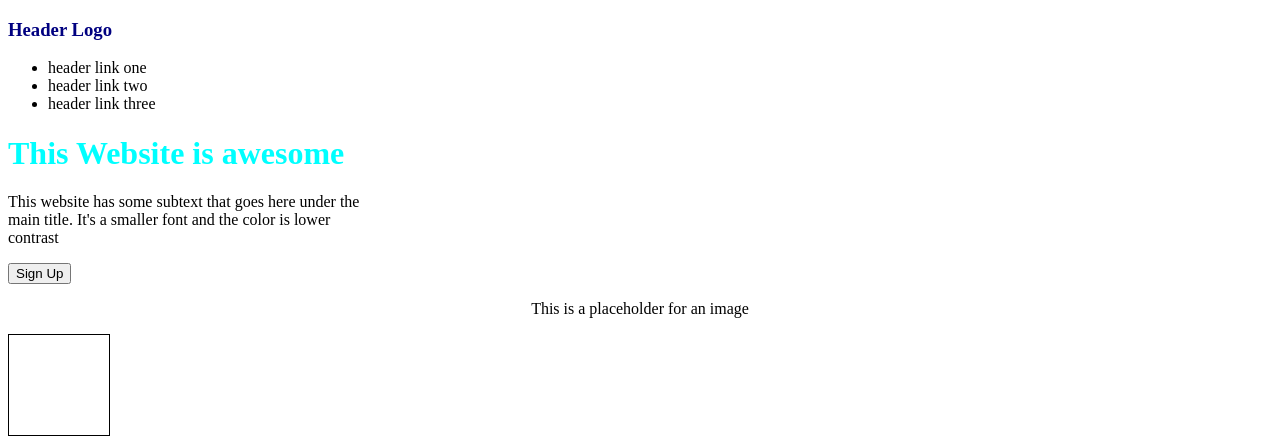
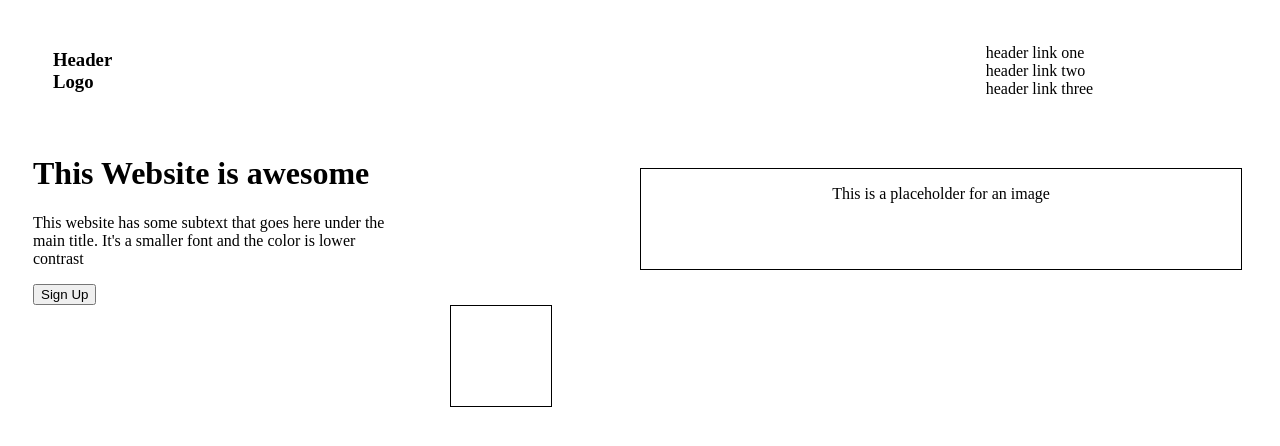
Before and after one commit to CollinsNjane/Brainnest-Project-2, a plain HTML site: page index.html in a window 1280 px wide. Drawn offline with Linux system fonts and the light colour scheme.

Commit message:
Added some styles for the first section of the webpage

```diff
--- a/CSS/style.css
+++ b/CSS/style.css
@@ -1,16 +1,79 @@
-h1 {
-  color: aqua;
-}
-h2 {
-  color: mediumslateblue;
-}
-h3 {
-  color: navy;
-}
-h4 {
-  color: brown;
+@font-face {
+  font-family: "Roboto";
+  src: url(../Fonts-Roboto/Roboto-Regular.ttf) format("truetype");
+  font-style: normal;
 }
 
-.Headings {
-  background-color: #808080;
+@font-face {
+  font-family: "Roboto";
+  src: url(../Fonts-Roboto/Roboto-Bold.ttf) format("truetype");
+  font-weight: bold;
 }
+
+@font-face {
+  font-family: "Roboto";
+  src: url(../Fonts-Roboto/Roboto-Italic.ttf) format("truetype");
+  font-style: italic;
+}
+
+.mainContainer{
+  max-width: 1400px;
+  margin: auto;
+  padding-left: 25px;
+  padding-right: 25px;
+  mix-blend-mode: multiply;
+}
+
+.columnsContainer{
+  display: flex;
+  align-items: center;
+  flex-wrap: wrap;
+  justify-content: space-around;
+
+}
+
+.column{
+  flex-basis: 50%;
+  max-width: 660px;
+}
+
+.rectangle{
+  width: 600px;
+  height: 100px;
+  border: 1px solid #000;
+}
+.navbar{
+  display: flex;
+  align-items: center;
+  padding: 20px;
+}
+
+nav ul{
+  margin-left: 800px;
+  display: inline-block;
+  list-style-type: none;
+}
+
+nav ul li{
+  display: inline-block;
+  margin-right: 20px;
+}
+
+ul{
+  list-style-type: none;
+}
+
+.row{
+  display: flex;
+  align-items: center;
+  flex-wrap: wrap;
+  justify-content: space-around;
+
+}
+.col{
+  flex-basis: 30%;
+  min-width: 250px;
+  margin-bottom: 30px;
+  justify-content: center;
+
+}
```
